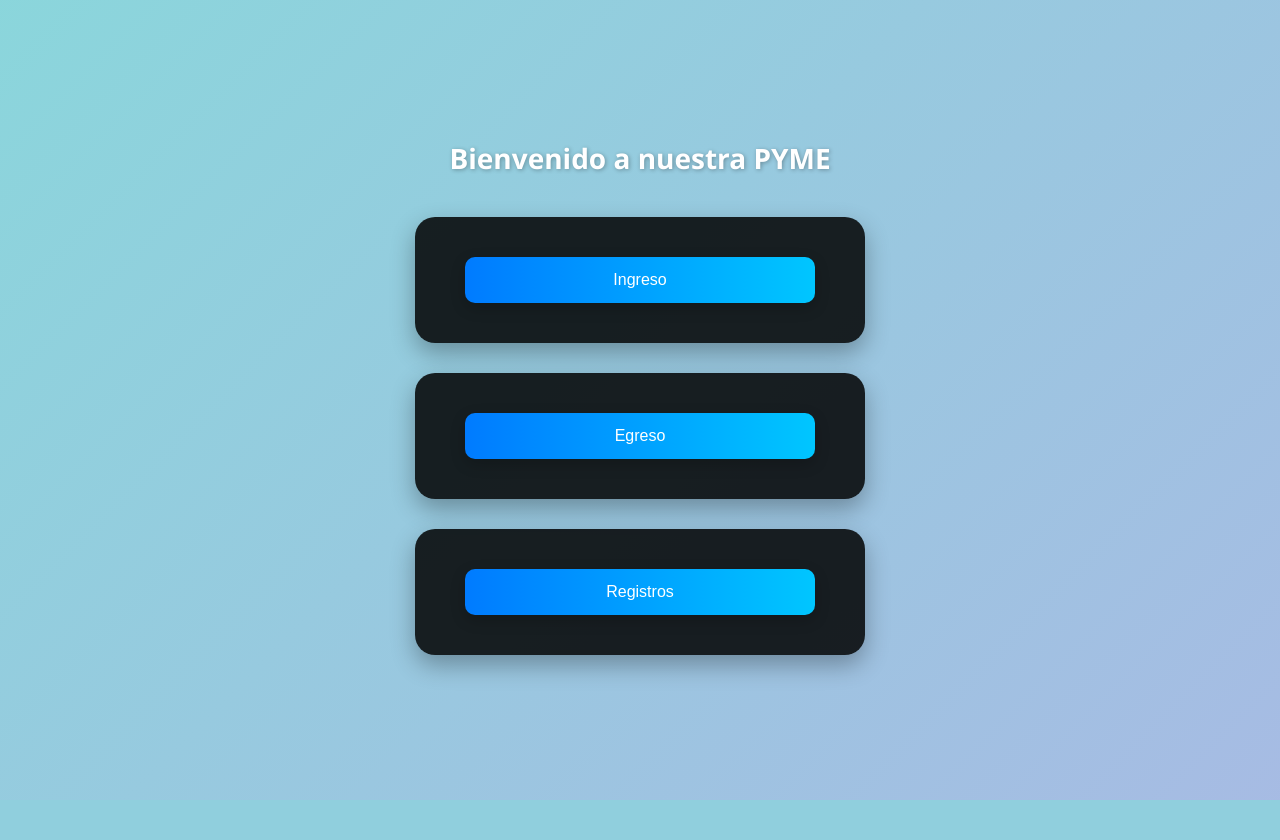
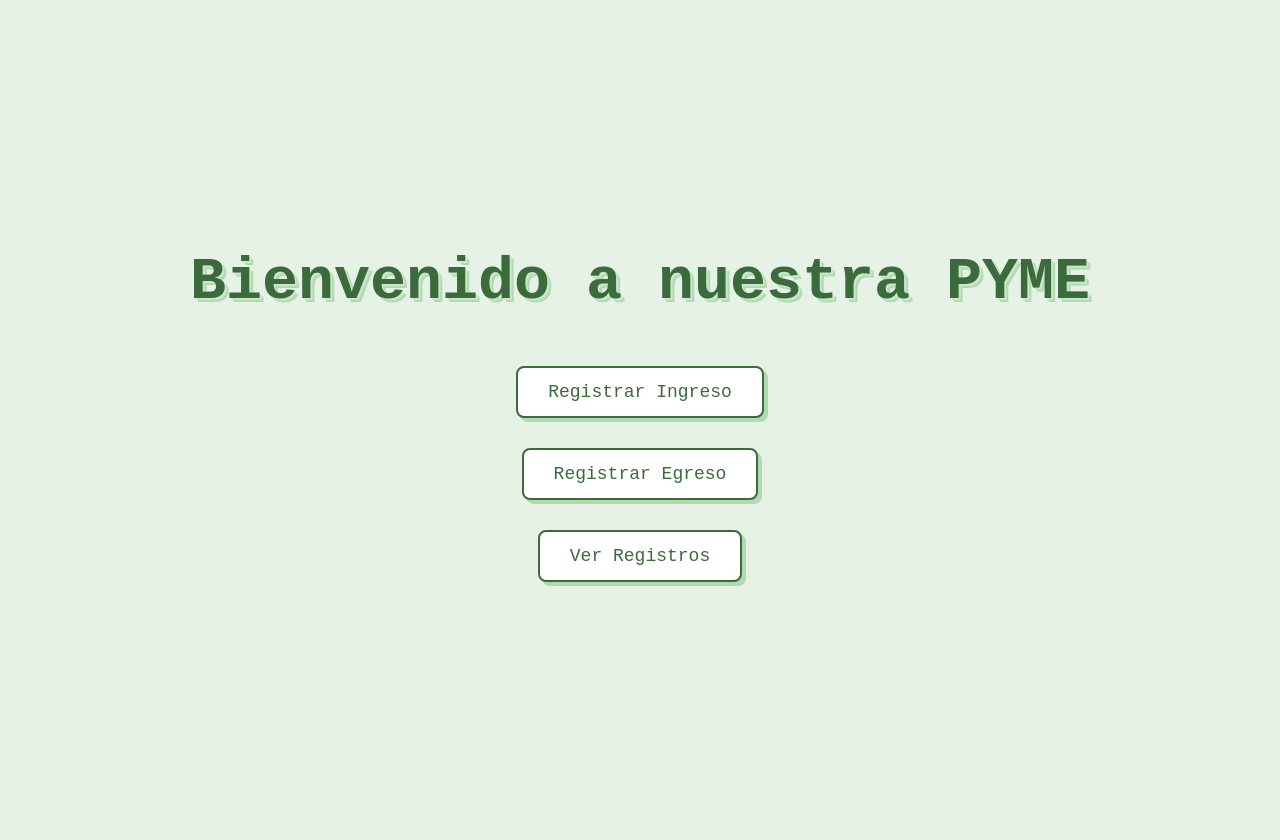
Before and after one commit to Hashtin/TPInicial, a Flask app: page / in a window 1280 px wide. Before the commit the page ends 800 px from the top, so only its background shows below. Run offline with Flask 3, Linux system fonts and the light colour scheme; data comes from the database, SQL or seed files in the repository.

Commit message:
se modifico los estilos del front y se personalizo cada html con su respectivo css

```diff
--- a/backend/main.py
+++ b/backend/main.py
@@ -11,15 +11,7 @@ app = Flask(__name__,
 # ====================== RUTAS ======================
 @app.route('/')
 def index():
-    conn = db.get_connection()
-    c = conn.cursor()
-    c.execute('''SELECT empleados.nombre, empleados.apellido, registros.accion, registros.date
-                 FROM registros
-                 JOIN empleados ON registros.empleado_id = empleados.id
-                 ORDER BY registros.id DESC''')
-    data = c.fetchall()
-    conn.close()
-    return render_template('index.html', registros=data)
+    return render_template('index.html')
 
 # Página temporal que abre la cámara para ingresos
 @app.route('/ingreso_camera', methods=['GET', 'POST'])
--- a/frontend/static/style.css
+++ b/frontend/static/style.css
@@ -1,105 +1,61 @@
 /* ===== BODY ===== */
 body {
-    font-family: 'Segoe UI', Tahoma, Geneva, Verdana, sans-serif;
-    background: linear-gradient(135deg, #74ebd5, #ACB6E5);
-    height: 100vh;
-    margin: 0;
+    font-family: 'Courier New', Courier, monospace; /* tipografía vintage */
+    background-color: #e6f2e6; /* verde muy claro */
     display: flex;
-    flex-direction: column; /* organiza en columna */
+    flex-direction: column;
     justify-content: center;
     align-items: center;
-    animation: gradientShift 15s ease infinite;
-}
-
-/* ===== ANIMACIÓN GRADIENTE ===== */
-@keyframes gradientShift {
-    0% { background-position: 0% 50%; }
-    50% { background-position: 100% 50%; }
-    100% { background-position: 0% 50%; }
-}
-body {
-    background-size: 200% 200%;
+    min-height: 100vh;
+    margin: 0;
+    padding: 20px;
 }
 
 /* ===== TITULO PRINCIPAL ===== */
 h2 {
-    font-size: 28px;
-    color: #fff;
-    margin-bottom: 40px;
-    text-shadow: 1px 1px 4px rgba(0,0,0,0.3);
-    text-align: center;
+    font-size: 60px; /* más grande */
+    color: #3b6b3b; /* verde oscuro */
+    text-shadow: 2px 2px 0 #cce5cc, 4px 4px 0 #b3d9b3; /* efecto vintage */
+    text-align: center; /* centrado horizontalmente */
+    margin-top: 20px; /* lo sube hacia arriba */
+    margin-bottom: 50px; /* mantiene espacio debajo */
 }
 
-/* ===== FORMULARIO ===== */
+
+
+/* ===== FORMULARIOS ===== */
 form {
-    background-color: rgba(0,0,0,0.85);
-    padding: 40px 50px;
-    border-radius: 20px;
-    box-shadow: 0 10px 25px rgba(0,0,0,0.3);
-    width: 350px;
-    display: flex;
-    flex-direction: column;
-    align-items: center;
-    margin-bottom: 30px; /* espacio debajo del formulario */
-}
-
-/* ===== INPUTS ===== */
-input {
-    width: 100%;
-    padding: 14px 18px;
-    margin-bottom: 20px;
-    border-radius: 10px;
-    border: 1px solid #555;
-    background-color: #222;
-    color: #fff;
-    font-size: 16px;
-    transition: all 0.3s ease;
-}
-
-input::placeholder {
-    color: #aaa;
-}
-
-input:focus {
-    border-color: #00c6ff;
-    box-shadow: 0 0 8px rgba(0,198,255,0.5);
-    outline: none;
+    margin-bottom: 30px;
 }
 
 /* ===== BOTONES ===== */
 button {
-    width: 100%;
-    padding: 14px 0;
-    background: linear-gradient(90deg, #007bff, #00c6ff);
-    border: none;
-    border-radius: 10px;
-    color: #fff;
-    font-size: 16px;
+    font-family: 'Courier New', Courier, monospace;
+    font-size: 18px;
+    padding: 14px 30px;
+    border: 2px solid #3b6b3b; /* verde oscuro */
+    border-radius: 8px;
+    background-color: #ffffff; /* botón blanco */
+    color: #3b6b3b; /* letras verdes */
     cursor: pointer;
     transition: all 0.3s ease;
-    box-shadow: 0 5px 15px rgba(0,0,0,0.2);
+    box-shadow: 4px 4px 0 #b3d9b3; /* sombra tipo vintage */
 }
 
 button:hover {
-    background: linear-gradient(90deg, #0056b3, #0099cc);
+    background-color: #d9f2d9; /* verde claro al pasar el mouse */
     transform: translateY(-2px);
-    box-shadow: 0 8px 20px rgba(0,0,0,0.3);
-}
-
-/* ===== BOTON SECUNDARIO REGISTROS ===== */
-button.secondary {
-    width: 200px;
-    padding: 12px 0;
-    margin-bottom: 20px;
+    box-shadow: 6px 6px 0 #a3cfa3;
 }
 
 /* ===== RESPONSIVE ===== */
-@media (max-width: 400px) {
-    form {
-        width: 90%;
-        padding: 30px 20px;
+@media (max-width: 500px) {
+    h2 {
+        font-size: 26px;
+        margin-bottom: 40px;
     }
-    button.secondary {
-        width: 100%;
+    button {
+        font-size: 16px;
+        padding: 12px 20px;
     }
 }
--- a/frontend/templates/egreso_camera.html
+++ b/frontend/templates/egreso_camera.html
@@ -2,7 +2,7 @@
 <html>
 <head>
     <title>Egreso de Empleados</title>
-    <link rel="stylesheet" href="{{ url_for('static', filename='style.css') }}">
+    <link rel="stylesheet" href="{{ url_for('static', filename='ingreso_camera.css') }}">
 </head>
 <body>
     <h2>Detección Facial - Egreso</h2>
--- a/frontend/templates/index.html
+++ b/frontend/templates/index.html
@@ -9,17 +9,17 @@
 
     <!-- Formulario de ingreso: abre la cámara al hacer clic -->
     <form action="{{ url_for('ingreso_camera') }}" method="get">
-        <button type="submit">Ingreso</button>
+        <button type="submit">Registrar Ingreso</button>
     </form>
 
     <!-- Botón de Egreso -->
     <form action="{{ url_for('egreso_camera') }}" method="get">
-        <button type="submit">Egreso</button>
+        <button type="submit">Registrar Egreso</button>
     </form>
 
      <!-- Botón de Registro-->
     <form action="{{ url_for('registros') }}" method="get">
-        <button type="submit">Registros</button>
+        <button type="submit">Ver Registros</button>
     </form>
 </body>
 </html>
--- a/frontend/templates/ingreso_camera.html
+++ b/frontend/templates/ingreso_camera.html
@@ -2,11 +2,11 @@
 <html>
 <head>
     <title>Ingreso Empleados</title>
-    <link rel="stylesheet" href="{{ url_for('static', filename='style.css') }}">
+    <link rel="stylesheet" href="{{ url_for('static', filename='ingreso_camera.css') }}">
 </head>
 <body>
     <h2>Detección Facial - Ingreso</h2>
-    <p>Se mostrará tu rostro durante 5 segundos</p>
+    <p>Reconocimiento facial en proceso...</p>
 
     <!-- Stream de video -->
     <img src="{{ url_for('video_feed') }}" width="640" height="480">
--- a/frontend/templates/registros.html
+++ b/frontend/templates/registros.html
@@ -2,6 +2,7 @@
 <html>
 <head>
     <title>Registros</title>
+    <link rel="stylesheet" href="{{ url_for('static', filename='registros.css') }}">
 </head>
 <body>
     <h2>Lista de registros</h2>
```
Also changed, not shown: frontend/static/ingreso_camera.css (added, +73 -0 lines), frontend/static/registros.css (added, +84 -0 lines).
